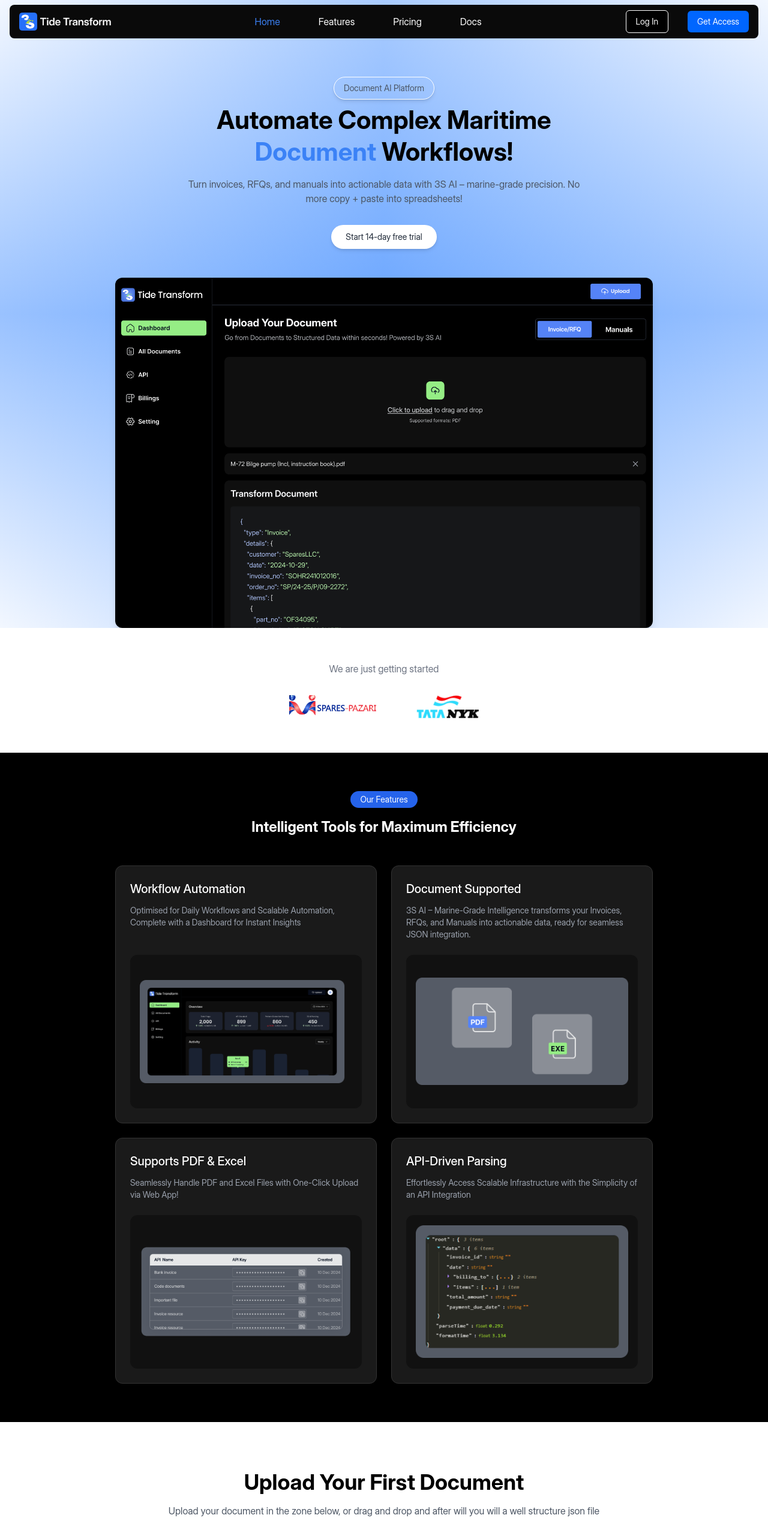
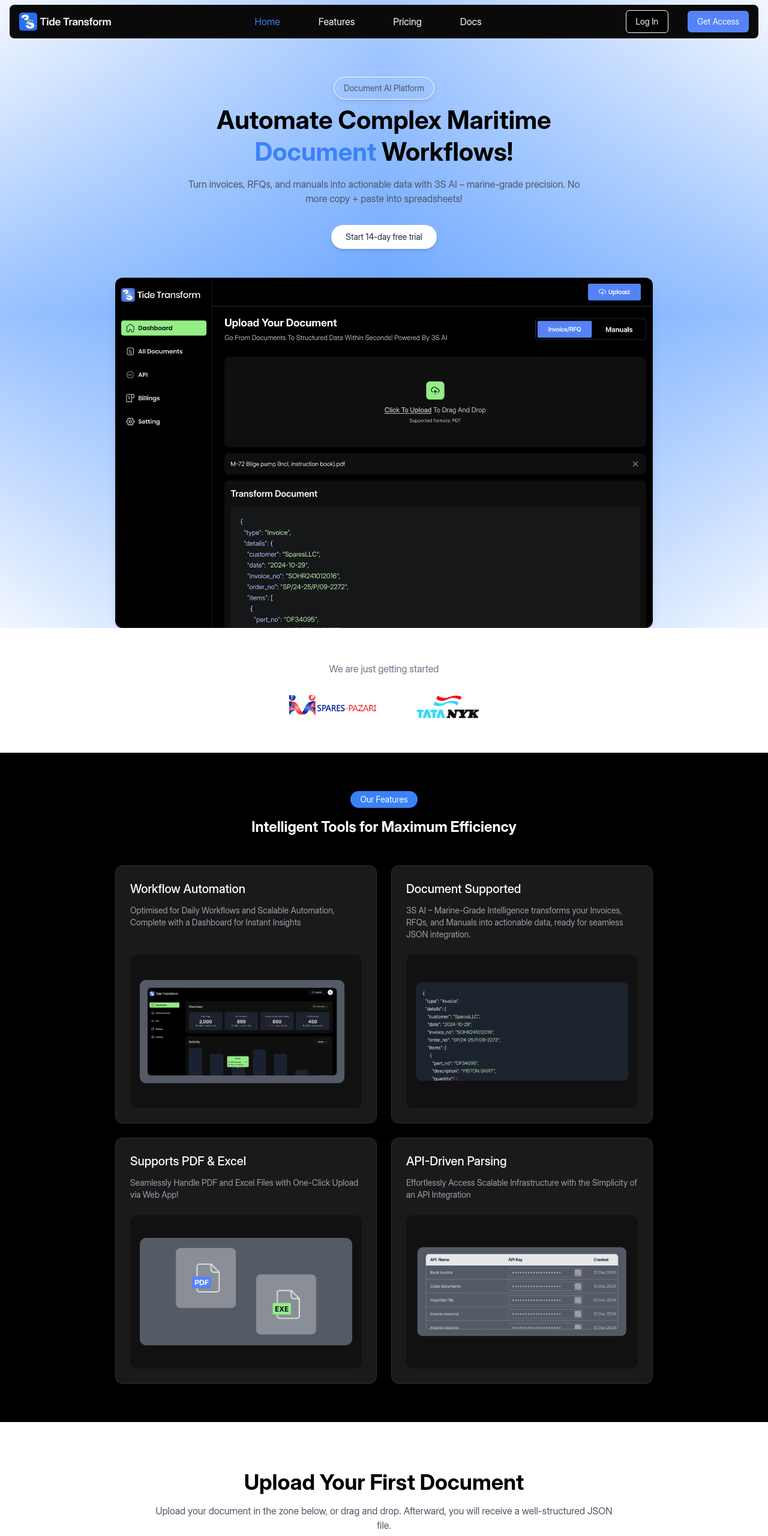
Before and after one commit to 3SSmartShip/Tide_Transform_Frontend, a React (Vite) app: page / in a window 1280 px wide. Shown: the top 2561 px of the page at 60% size. Built offline with nearby package versions, Linux system fonts and the light colour scheme; no server answers; a web font is replaced by a local one; what @react-pdf/renderer would draw is missing.

Commit message:
feat/api-docs new tab added

```diff
--- a/src/components/Footer/Footer.jsx
+++ b/src/components/Footer/Footer.jsx
@@ -7,7 +7,7 @@ export default function Footer() {
     <>
       <footer className="bg-black text-white relative pt-40 pb-8 ">
             <div className="absolute left-1/2 transform -translate-x-1/2 -top-32 w-full px-4 sm:px-6 md:w-[700px]">
-              <div className="bg-[#0066FF] rounded-2xl px-6 py-6 sm:px-8 sm:py-8 text-center">
+              <div className="bg-blue-500 rounded-2xl px-6 py-6 sm:px-8 sm:py-8 text-center">
                 <h2 className="text-xl sm:text-2xl font-bold text-white mb-3">
                   Ready to try "Tide Transform"?
                 </h2>
--- a/src/components/Landing/Landing.jsx
+++ b/src/components/Landing/Landing.jsx
@@ -220,7 +220,7 @@ export default function Landing() {
               </Link>
               <Link
                 to="/signup"
-                className="bg-[#0066FF] text-white px-4 py-2 rounded-md text-sm flex items-center justify-center"
+                className="bg-[#5583F7] text-white px-4 py-2 rounded-md text-sm flex items-center justify-center"
               >
                 Get Access
               </Link>
@@ -359,7 +359,7 @@ export default function Landing() {
       <section ref={featuresRef} className="py-16 bg-black px-4" id="features">
         <div className="max-w-7xl mx-auto">
           <div className="text-center mb-12">
-            <button className="bg-blue-600 text-white px-4 py-1 rounded-full text-sm mb-4">
+            <button className="bg-blue-500 text-white px-4 py-1 rounded-full text-sm mb-4">
               Our Features
             </button>
             <h2 className="text-2xl font-bold text-white">
@@ -377,19 +377,19 @@ export default function Landing() {
             <FeatureCard
               title="Document Supported"
               description="3S AI – Marine-Grade Intelligence transforms your Invoices, RFQs, and Manuals into actionable data, ready for seamless JSON integration."
-              image={documentImage}
+              image={workflowImage}
               bgColor="bg-[#1A1A1A]"
             />
             <FeatureCard
               title="Supports PDF & Excel"
               description="Seamlessly Handle PDF and Excel Files with One-Click Upload via Web App!"
-              image={fileSupport}
+              image={documentImage}
               bgColor="bg-[#1A1A1A]"
             />
             <FeatureCard
               title="API-Driven Parsing"
               description="Effortlessly Access Scalable Infrastructure with the Simplicity of an API Integration"
-              image={workflowImage}
+              image={fileSupport}
               bgColor="bg-[#1A1A1A]"
             />
           </div>
@@ -403,8 +403,8 @@ export default function Landing() {
             Upload Your First Document
           </h1>
           <p className="text-gray-600 text-center mb-8">
-            Upload your document in the zone below, or drag and drop and after
-            will you will a well structure json file
+            Upload your document in the zone below, or drag and drop. Afterward,
+            you will receive a well-structured JSON file.
           </p>
 
           {/* Document Type Toggle */}
@@ -595,7 +595,7 @@ export default function Landing() {
                   onClick={() => setPricingPeriod("Monthly")}
                   className={`px-4 py-1 rounded-full text-sm transition-colors ${
                     pricingPeriod === "Monthly"
-                      ? "bg-[#0066FF] text-white"
+                      ? "bg-blue-500 text-white"
                       : "text-gray-500 hover:text-gray-700"
                   }`}
                 >
@@ -605,7 +605,7 @@ export default function Landing() {
                   onClick={() => setPricingPeriod("Annually")}
                   className={`px-4 py-1 rounded-full text-sm transition-colors ${
                     pricingPeriod === "Annually"
-                      ? "bg-[#0066FF] text-white"
+                      ? "bg-blue-500 text-white"
                       : "text-gray-500 hover:text-gray-700"
                   }`}
                 >
@@ -697,8 +697,8 @@ const PricingCard = ({
     <button
       className={`w-full py-2 rounded-lg mb-8 ${
         isEnterprise
-          ? "bg-blue-600 text-white"
-          : "bg-white text-black border border-black hover:bg-blue-600 hover:text-white"
+          ? "bg-blue-500 text-white"
+          : "bg-white text-black border border-black hover:bg-blue-500 hover:text-white"
       }`}
     >
       {isEnterprise ? "Contact Team" : "Select Plan"}
```
Also changed, not shown: public/images/feature2.png, src/assets/dashboard.png.
